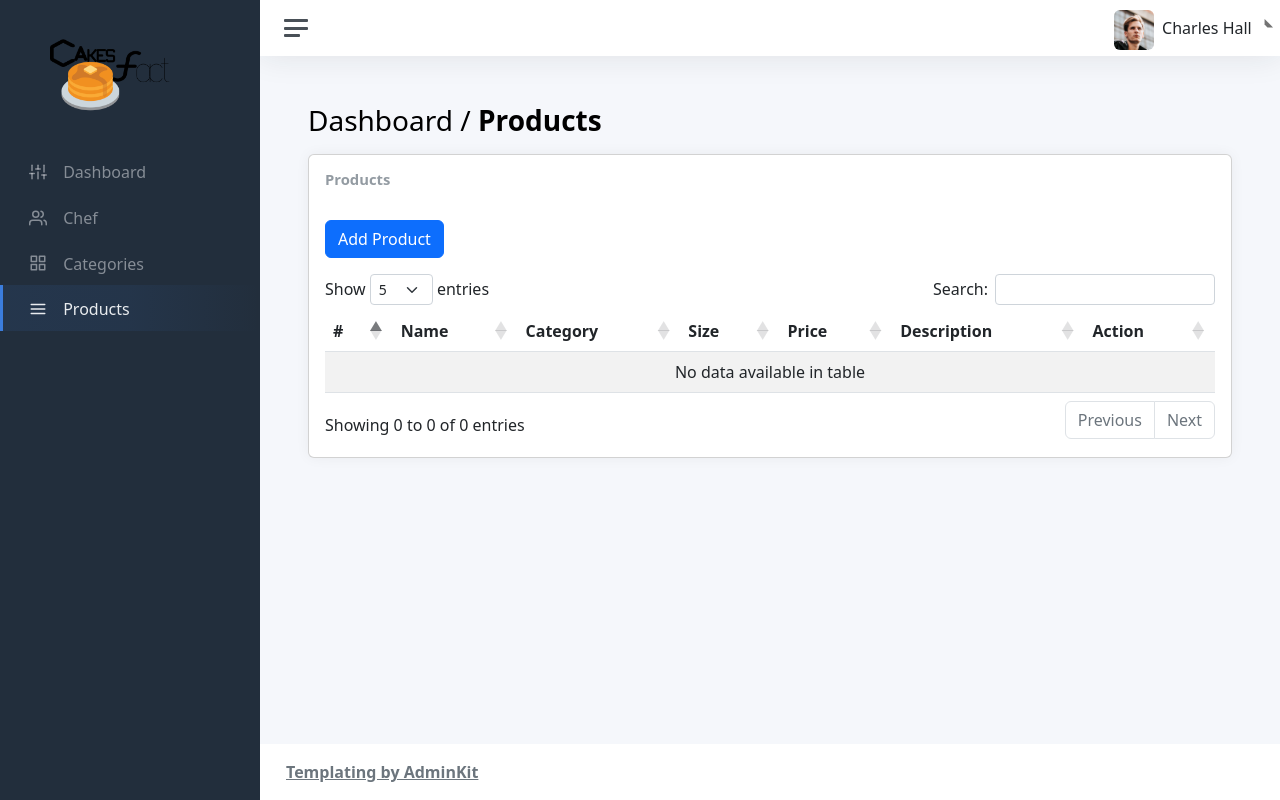
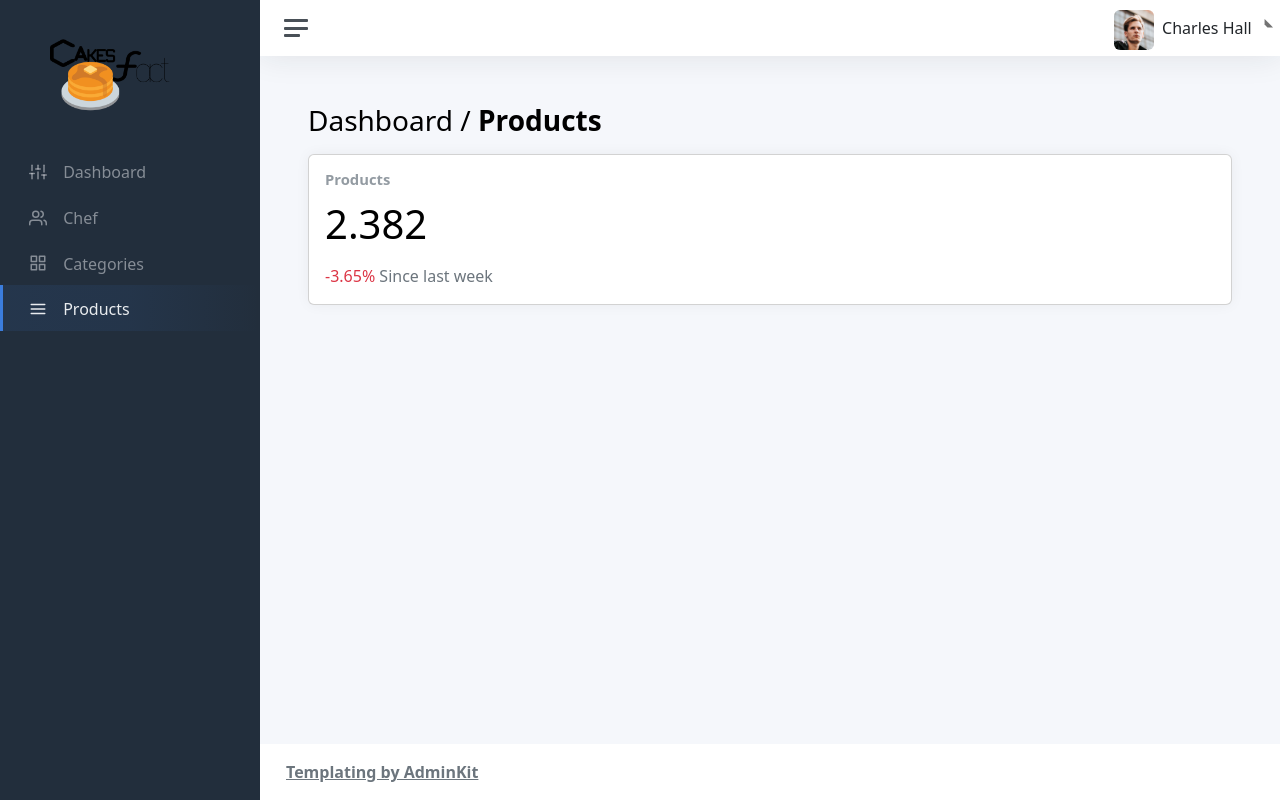
Before and after one commit to nuurfatimah13/cakes-store, a PHP site: page /admin/product.php in a window 1280 px wide. Run offline with PHP 8.4, Linux system fonts and the light colour scheme; data that the repository does not hold is empty.

Commit message:
templating layout, frontend landing and admin pages, updated erd

```diff
--- a/admin/product.php
+++ b/admin/product.php
@@ -69,7 +69,7 @@
                                 <div class="w-100">
                                     <div class="row">
                                         <div class="col-sm-12">
-                                            <div class="card">
+                                            <!-- <div class="card">
                                                 <div class="card-body">
                                                     <?php
                                                         include "../connection/db.php";
@@ -118,6 +118,20 @@
                                                         </tbody>
                                                     </table>
                                                 </div>
+                                            </div> -->
+                                            <div class="card">
+                                                <div class="card-body">
+                                                    <div class="row">
+                                                        <div class="col mt-0">
+                                                            <h5 class="card-title">Products</h5>
+                                                        </div>
+                                                    </div>
+                                                    <h1 class="mt-1 mb-3">2.382</h1>
+                                                    <div class="mb-0">
+                                                        <span class="text-danger"> <i class="mdi mdi-arrow-bottom-right"></i> -3.65% </span>
+                                                        <span class="text-muted">Since last week</span>
+                                                    </div>
+                                                </div>
                                             </div>
                                         </div>
                                     </div>
```
